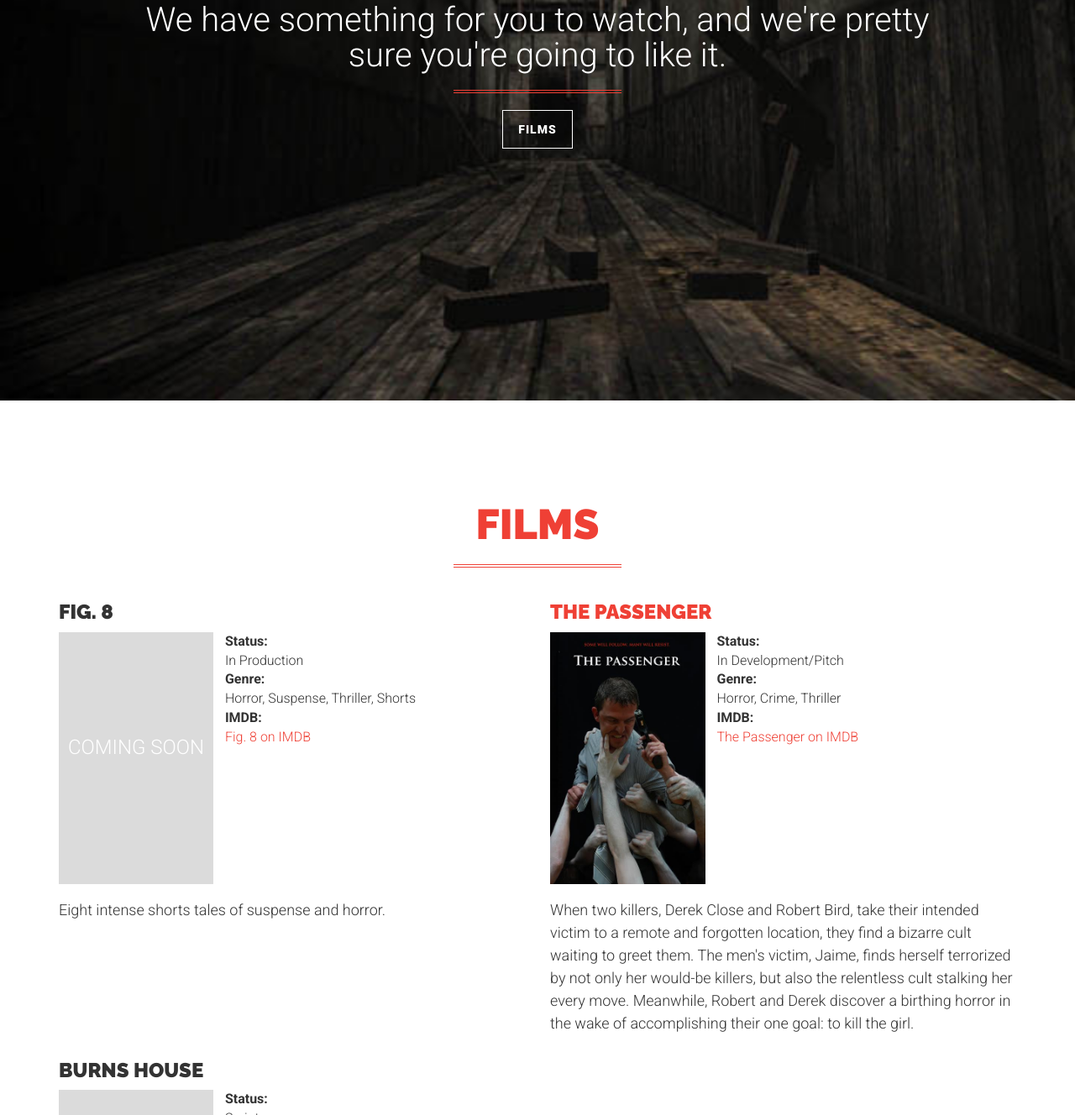
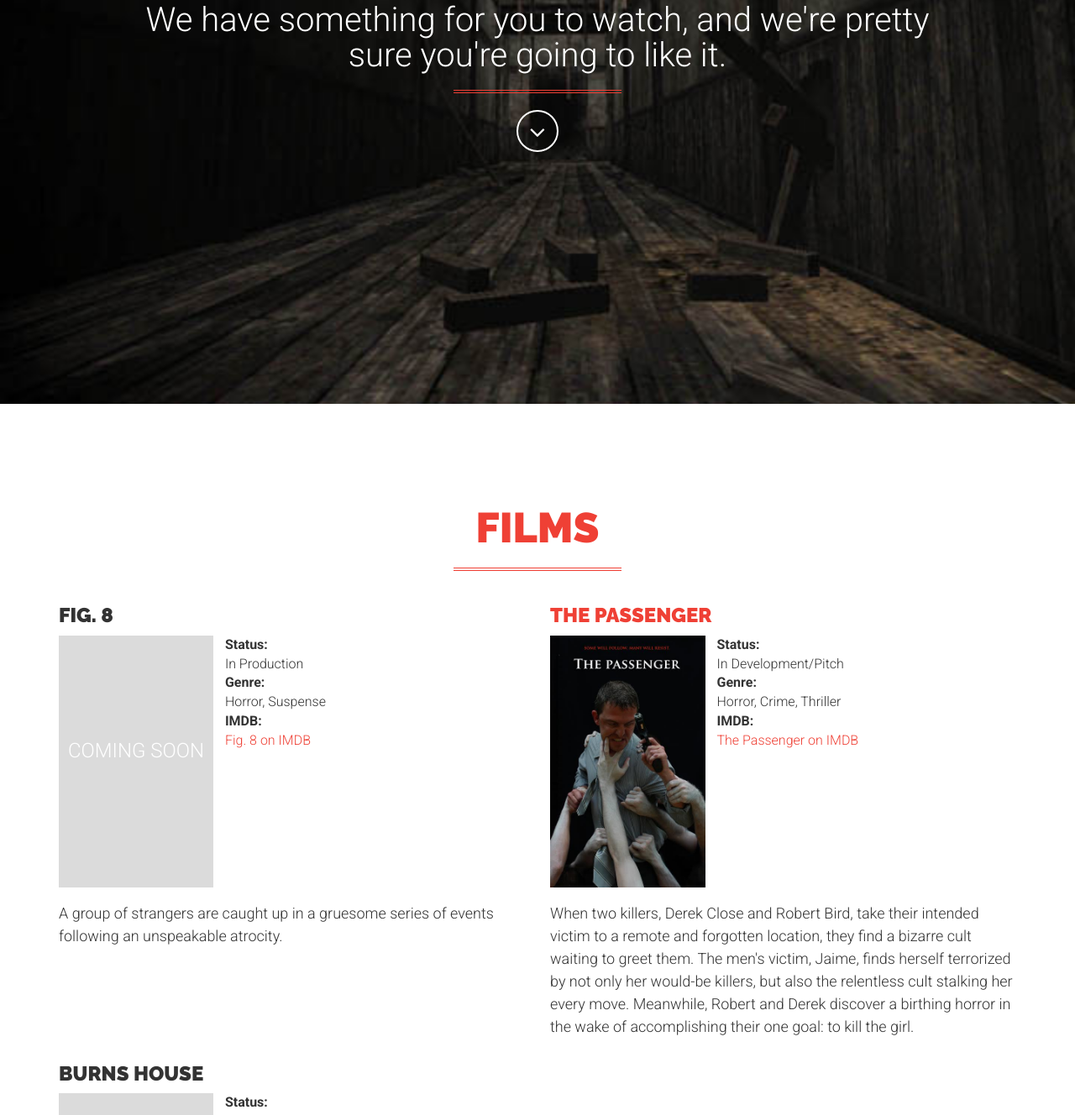
Before and after one commit to gmills82/withteeth, a website: page index.html in a window 1280 px wide. Shown: the part 2052-3380 px from the top of the page at 84% size. Drawn offline with Linux system fonts and the light colour scheme; files that its build step writes are made by us from their sources.

Commit message:
updates from Chris' email

```diff
--- a/assets/css/vitality-red.css
+++ b/assets/css/vitality-red.css
@@ -305,7 +305,8 @@ header .scroll-down {
   bottom: 20px;
   text-align: center;
 }
-header .scroll-down .btn {
+header .scroll-down .btn,
+aside .scroll-down .btn {
   height: 50px;
   width: 50px;
   border: 2px solid white;
@@ -319,7 +320,8 @@ header .scroll-down .btn {
   -moz-transition: all 0.5s;
   transition: all 0.5s;
 }
-header .scroll-down .btn:hover {
+header .scroll-down .btn:hover,
+aside .scroll-down .btn:hover {
   color: rgba(255, 255, 255, 0.5);
   border-color: rgba(255, 255, 255, 0.5);
   outline: none;
--- a/index.html
+++ b/index.html
@@ -143,7 +143,9 @@
             <div class="col-md-10 col-md-offset-1">
                 <span class="quote">We have something for you to watch, and we're pretty sure you're going to like it.</span>
                 <hr class=" colored">
-                <a class="btn btn-outline-light page-scroll" href="#work">Films</a>
+                <div class="scroll-down page-scroll">
+                    <a class="btn page-scroll" href="#work"><i class="fa fa-angle-down"></i></a>
+                </div>
             </div>
         </div>
     </div>
@@ -165,11 +167,11 @@
                     <dt class="status">Status:</dt>
                     <dd>In Production</dd>
                     <dt>Genre:</dt>
-                    <dd itemprop="genre">Horror, Suspense, Thriller, Shorts</dd>
+                    <dd itemprop="genre">Horror, Suspense</dd>
                     <dt>IMDB:</dt>
                     <dd><a href="http://www.imdb.com/title/tt5203292/">Fig. 8 on IMDB</a></dd>
                 </dl>
-                <p itemprop="description">Eight intense shorts tales of suspense and horror.</p>
+                <p itemprop="description">A group of strangers are caught up in a gruesome series of events following an unspeakable atrocity.</p>
             </div>
             <!--The Passenger-->
             <div itemscope itemtype="http://schema.org/Movie" class="movie-blurb col-lg-6">
```
